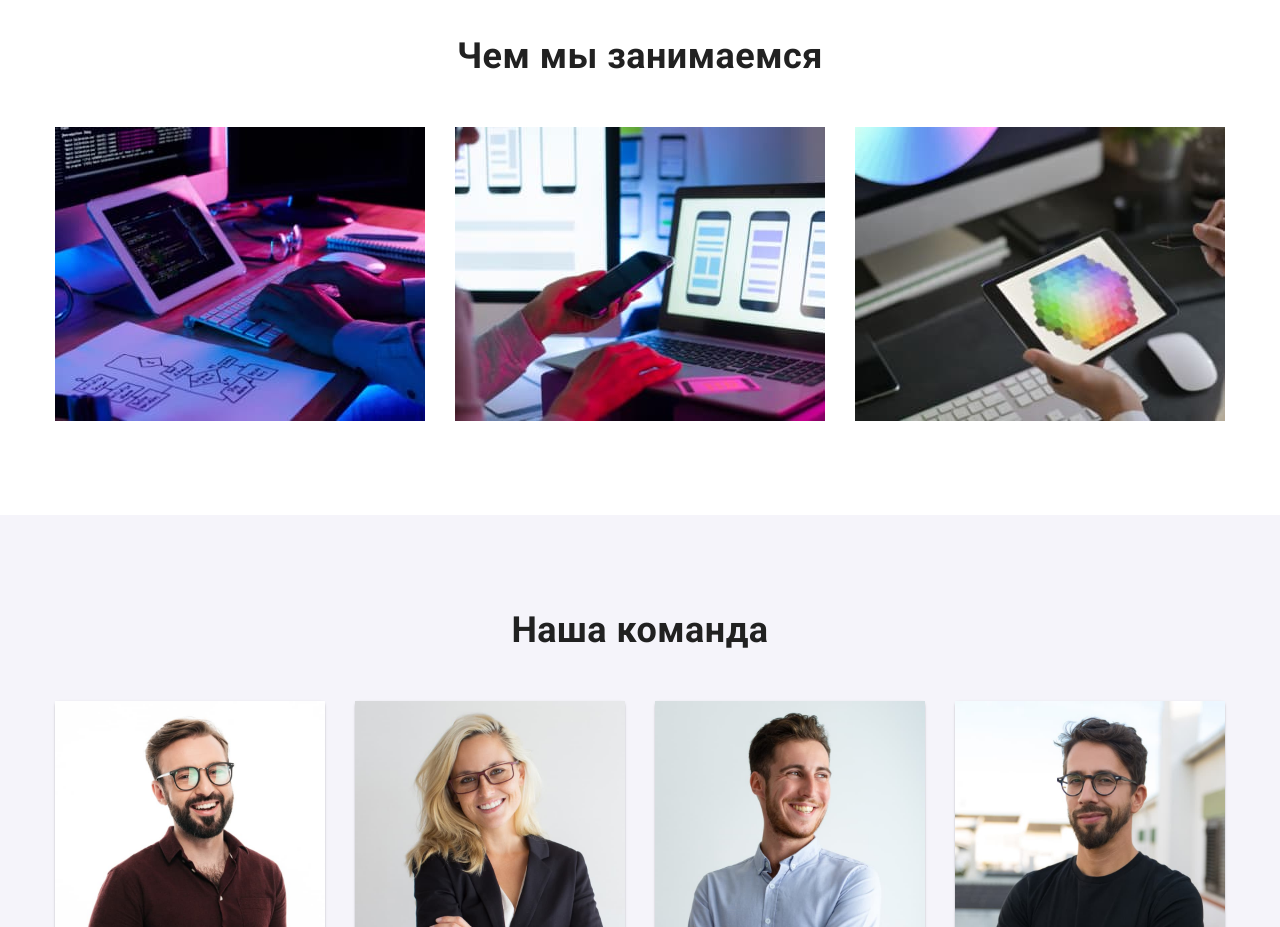
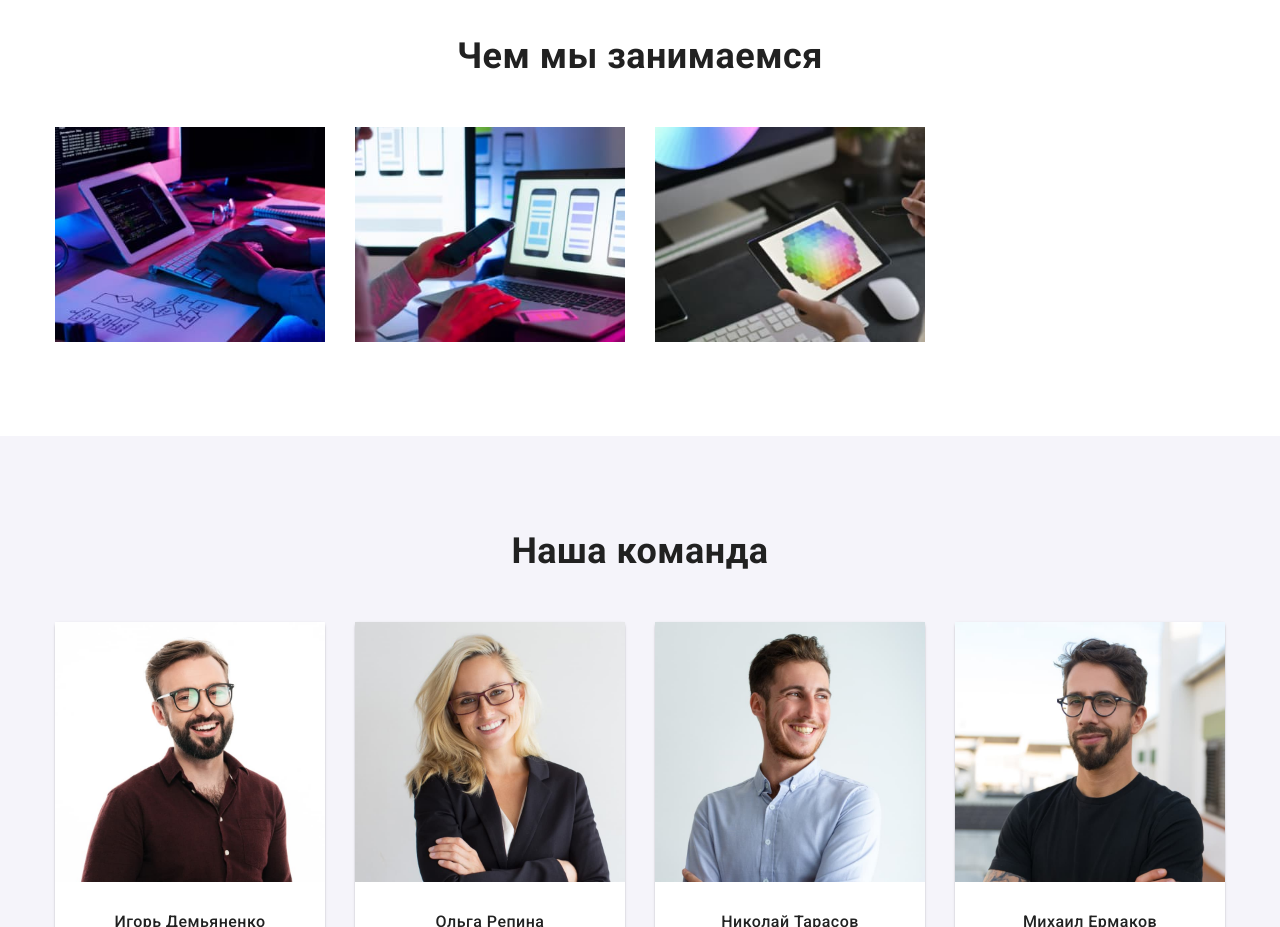
Before and after one commit to Mirana-19/goit-markup-hw-04, a plain HTML site: page index.html in a window 1280 px wide. Shown: the part 1080-2007 px from the top of the page. Drawn offline with Linux system fonts and the light colour scheme.

Commit message:
Update styles.css

```diff
--- a/CSS/styles.css
+++ b/CSS/styles.css
@@ -274,7 +274,7 @@ Main Page - HERO */
 
 .we-do-img-item {
   margin-right: 30px;
-  flex-basis: calc(100% / 3 - 30px);
+  flex-basis: calc(100% / 4 - 30px);
 }
 
 .we-do-title,
```
